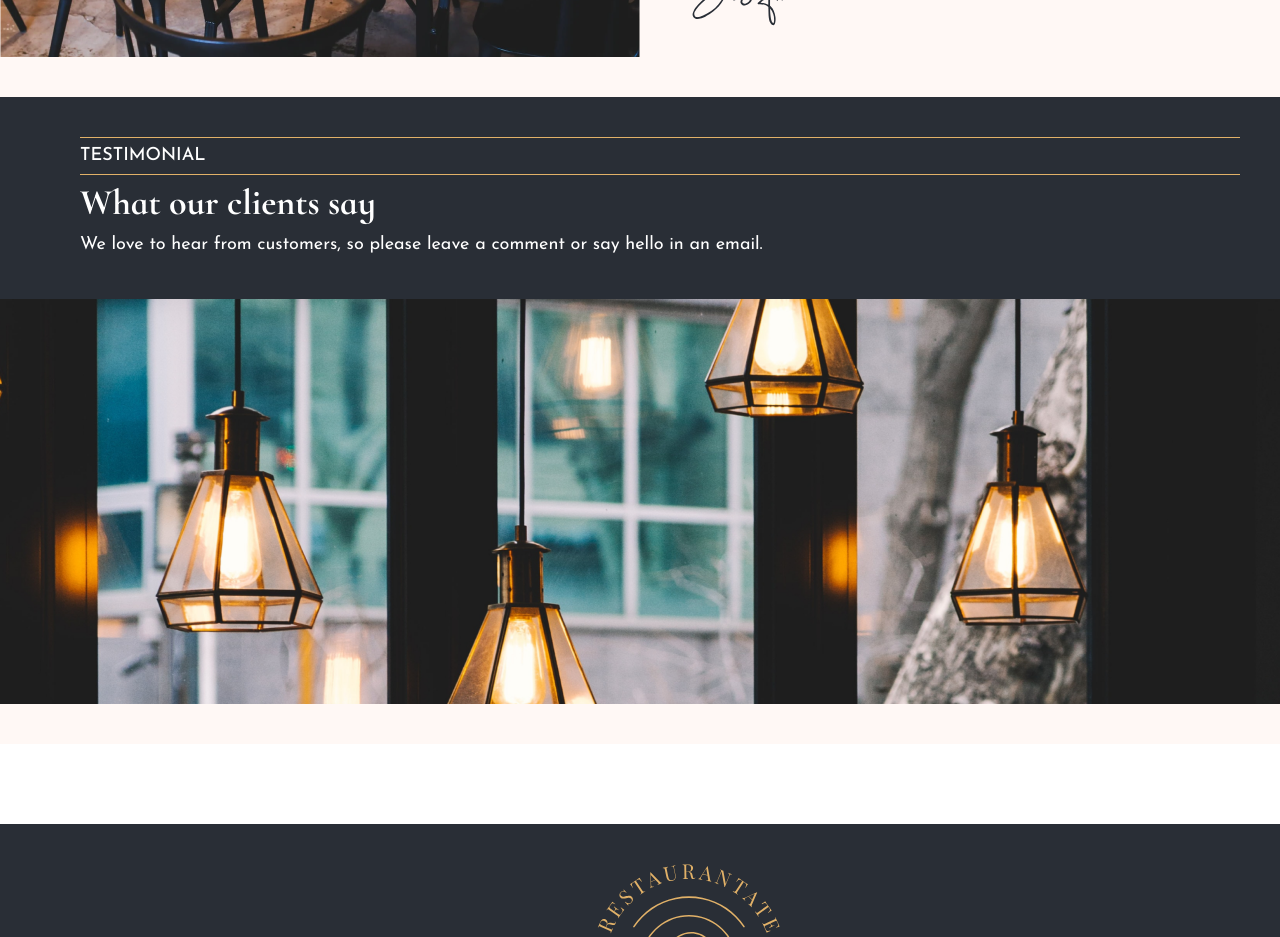
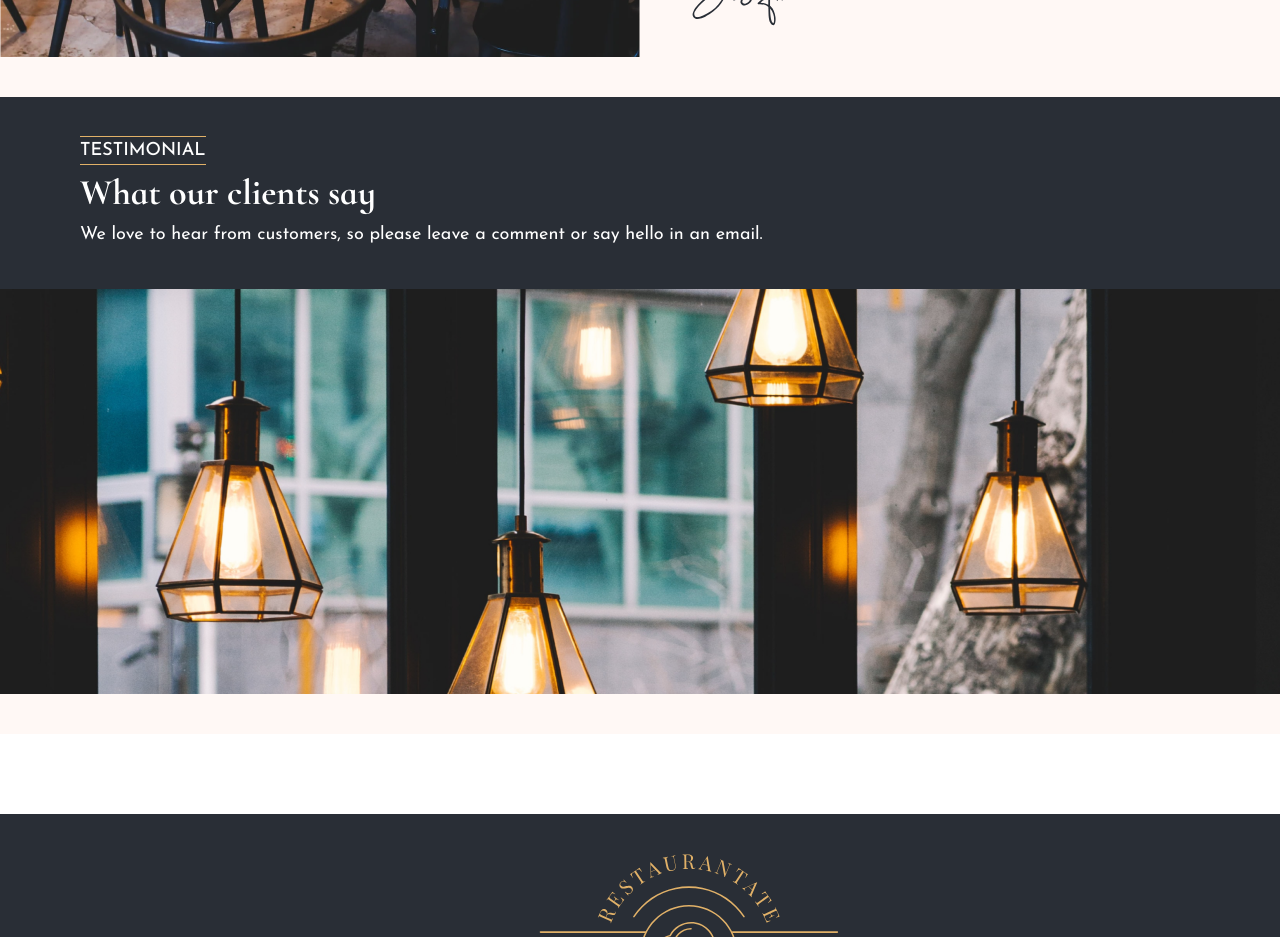
Before and after one commit to hrithikscube/tasteat, a React (Create React App) app: page /blog in a window 1280 px wide. Shown: the part 1080-2017 px from the top of the page. Built offline with nearby package versions, Linux system fonts and the light colour scheme.

Commit message:
added missing fonts

```diff
--- a/src/components/pages/Home.tsx
+++ b/src/components/pages/Home.tsx
@@ -59,10 +59,12 @@ const Home = () => {
         <div className='bg-darkSlate w-full mt-10'>
           <div className='lg:p-10 lg:pl-20 p-5'>
 
-            <div className='flex flex-col gap-2'>
+            <div className=''>
               <span className='uppercase border-y border-dimYellow font-joseMedium text-lg text-white py-1'>testimonial</span>
-              <p className='text-white font-infantBold lg:text-4xl text-3xl '>What our clients say</p>
-              <p className='text-white font-joseRegular lg:text-lg text-base '>We love to hear from customers, so please leave a comment or say hello in an email.</p>
+              <div className='flex flex-col gap-2 mt-2'>
+                <p className='text-white font-infantBold lg:text-4xl text-3xl '>What our clients say</p>
+                <p className='text-white font-joseRegular lg:text-lg text-base '>We love to hear from customers, so please leave a comment or say hello in an email.</p>
+              </div>
             </div>
 
           </div>
--- a/src/index.css
+++ b/src/index.css
@@ -103,6 +103,13 @@
     font-display: swap;
 }
 
+@font-face {
+    font-family: 'CormorantInfant Italic';
+    src: url("./assets/fonts/CormorantInfant-Italic.ttf") format("truetype");
+    font-weight: normal;
+    font-style: normal;
+    font-display: swap;
+}
 
 /* *{
     @apply border border-red-600
--- a/tailwind.config.js
+++ b/tailwind.config.js
@@ -28,6 +28,8 @@ module.exports = {
         'infantMedium': ['CormorantInfant Medium'],
         'infantSemiBold': ['CormorantInfant SemiBold'],
         'infantBold': ['CormorantInfant Bold'],
+        'infantItalic': ['CormorantInfant Italic'],
+
       }
     },
   },
```
Also changed, not shown: src/assets/fonts/CormorantInfant-Italic.ttf (added).
